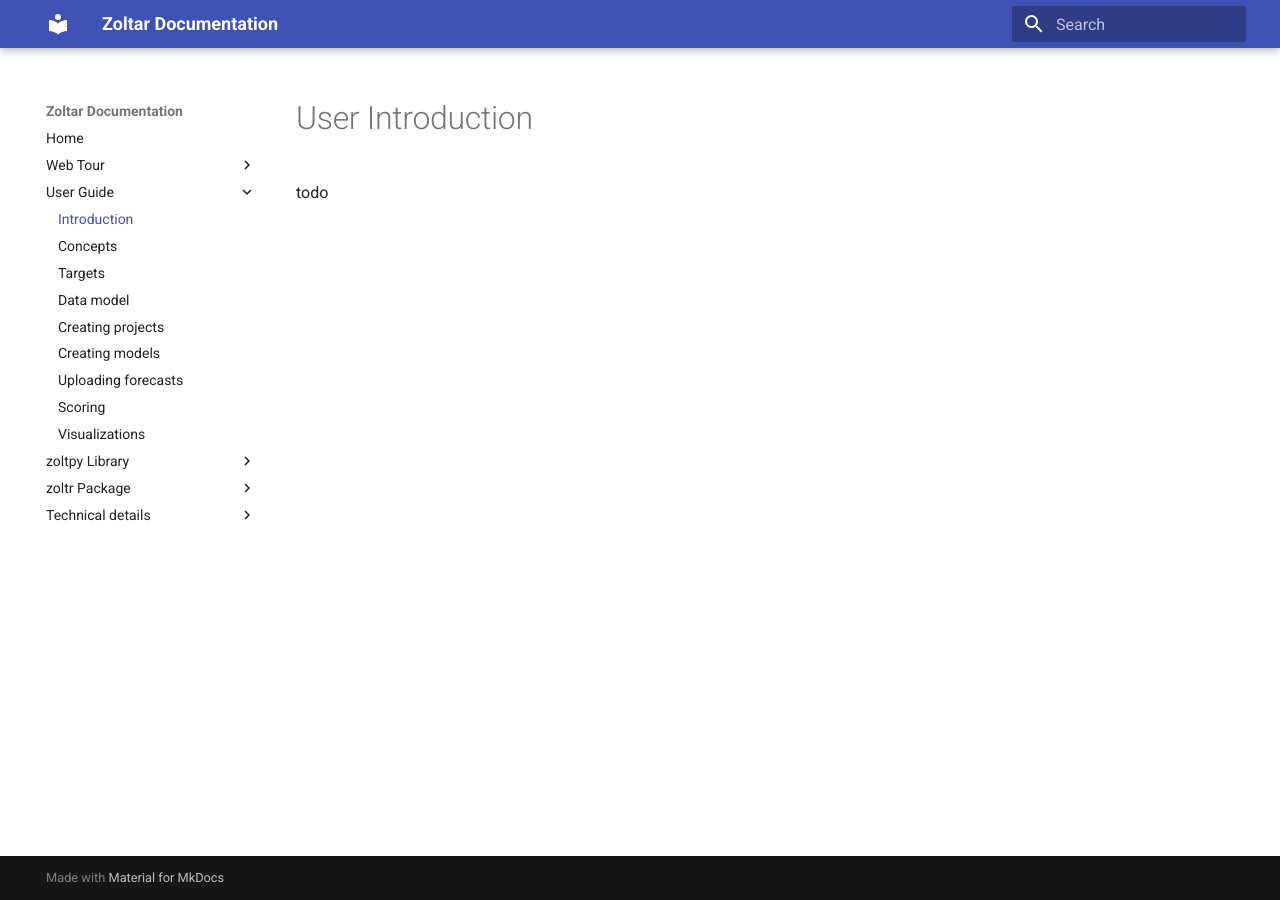
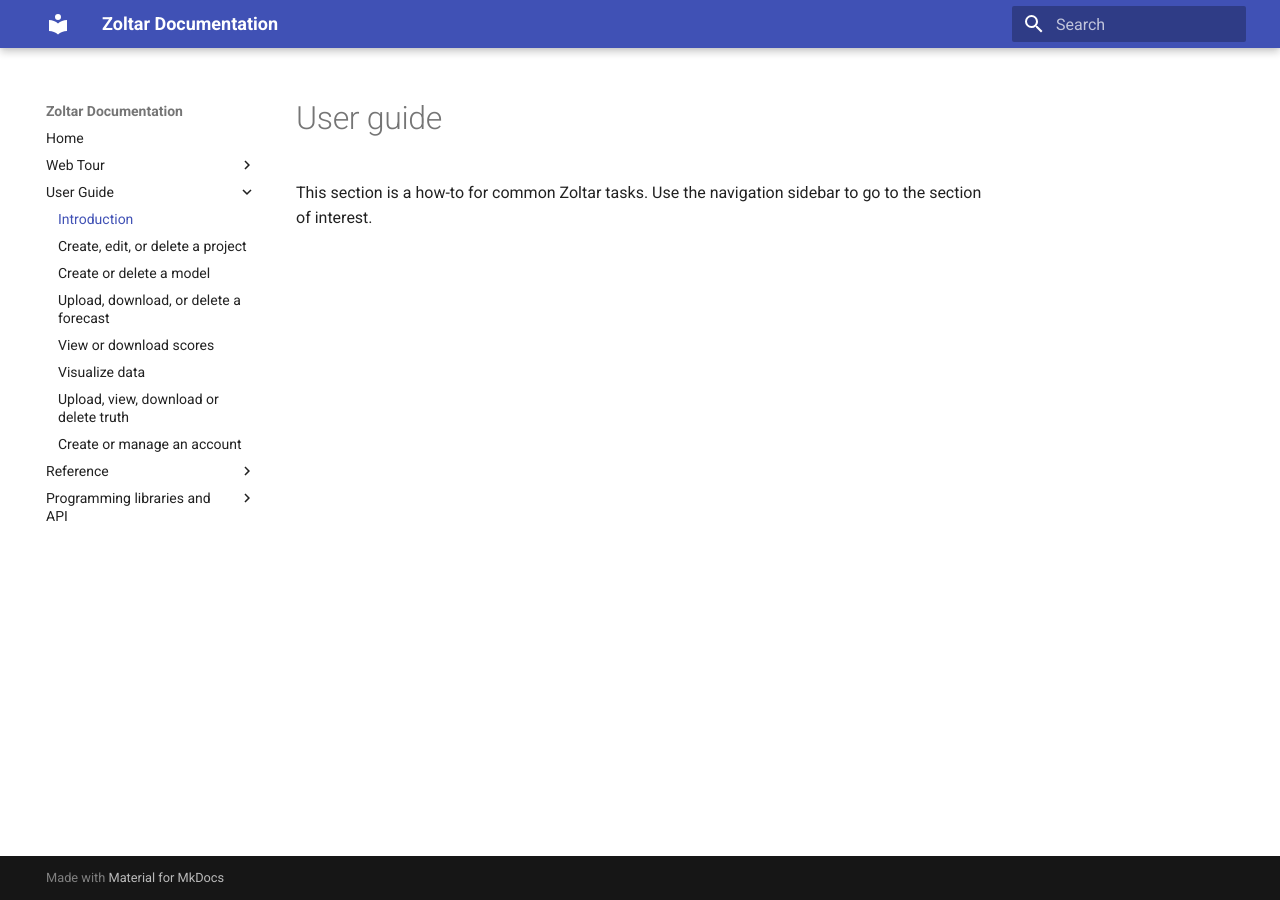
Before and after one commit to reichlab/docs.zoltardata, an MkDocs documentation site: the page built from docs/UserIntro.md, in a window 1280 px wide. Built offline with MkDocs 1.6.1 and Material for MkDocs 9.7.7, drawn with Linux system fonts in a browser that asks for light colours.

Commit message:
WIP updating docs to zoltar3

```diff
--- a/docs/CreatingProjects.md
+++ /dev/null
@@ -1,3 +0,0 @@
-# Creating projects
-
-todo
--- a/docs/ModelDetailPage.md
+++ b/docs/ModelDetailPage.md
@@ -26,4 +26,4 @@ The **Forecasts** section is a table of the model's forecasts, ordered by projec
 - _Timezero_: The time zero that the forecast applies to. (The data version date, if any, is not shown here.) See [Concepts](Concepts.md) for more about time zeros.
 - _Data Source_: Text describing where the forecast came from. It can be anything but is typically a data file name, such as a CSV. The source is a link to the forecast's [forecast detail page](ForecastDetailPage.md). It says "(No data)" if a forecast has not yet been uploaded for that time zero.
 - _Upload Date_: The date and time that the forecast was uploaded to Zoltar.
-- _Action_: A button that is either a green upload icon if there is no data associated with the time zero, or a red delete button otherwise. See [Uploading forecasts](UploadingForecasts.md) for instructions on how to upload forecasts, and [File formats](FileFormats.md#forecast-data-format-json) for how forecast files are structured in Zoltar.
+- _Action_: A button that is either a green upload icon if there is no data associated with the time zero, or a red delete button otherwise. See [Forecasts](Forecasts.md) for instructions on how to upload forecasts, and [File formats](FileFormats.md#forecast-data-format-json) for how forecast files are structured in Zoltar.
--- a/docs/UserIntro.md
+++ b/docs/UserIntro.md
@@ -1,3 +1,3 @@
-# User Introduction
+# User guide
 
-todo
+This section is a how-to for common Zoltar tasks. Use the navigation sidebar to go to the section of interest.
--- a/mkdocs.yml
+++ b/mkdocs.yml
@@ -10,23 +10,22 @@ nav:
       - 'Forecast detail page': 'ForecastDetailPage.md'
   - User Guide:
       - 'Introduction': 'UserIntro.md'
+      - 'Create, edit, or delete a project': 'Projects.md'
+      - 'Create or delete a model': 'Models.md'
+      - 'Upload, download, or delete a forecast': 'Forecasts.md'
+      - 'View or download scores': 'Scoring.md'
+      - 'Visualize data': 'Visualization.md'
+      - 'Upload, view, download or delete truth': 'Truth.md'
+      - 'Create or manage an account': 'Accounts.md'
+  - Reference:
       - 'Concepts': 'Concepts.md'
       - 'Targets': 'Targets.md'
       - 'Data model': 'DataModel.md'
-      - 'Creating projects': 'CreatingProjects.md'
-      - 'Creating models': 'CreatingModels.md'
-      - 'Uploading forecasts': 'UploadingForecasts.md'
-      - 'Scoring': 'Scoring.md'
-      - 'Visualizations': 'Visualization.md'
-  - zoltpy Library:
-      - 'Overview': 'ZoltpyOverview.md'
-  - zoltr Package:
-      - 'Overview': 'ZoltrOverview.md'
-      - 'Getting Started': 'ZoltrGettingStarted.md'
-      - 'ProjectOwners': 'ZoltrProjectOwners.md'
-  - Technical details:
       - 'Validation': 'Validation.md'
       - 'File Formats': 'FileFormats.md'
+  - Programming libraries and API:
+      - 'zoltpy (Python)': 'Zoltpy.md'
+      - 'zoltpr (R)': 'Zoltr.md'
       - 'RESTful API': 'Api.md'
 
 theme: material
```
Also changed, not shown: docs/Accounts.md (added, +1 -0 lines), docs/HomePage.md (+4 -4 lines), docs/Projects.md (added, +74 -0 lines), docs/Truth.md (added, +1 -0 lines), docs/index.md (+1 -1 lines), docs/Forecasts.md (renamed from docs/UploadingForecasts.md), docs/Models.md (renamed from docs/CreatingModels.md), docs/Zoltpy.md (renamed from docs/ZoltpyOverview.md), docs/Zoltr.md (renamed from docs/ZoltrOverview.md), docs/ZoltrGettingStarted.md (deleted), docs/ZoltrProjectOwners.md (deleted), docs/img/confirm-project-changes.png (added).
